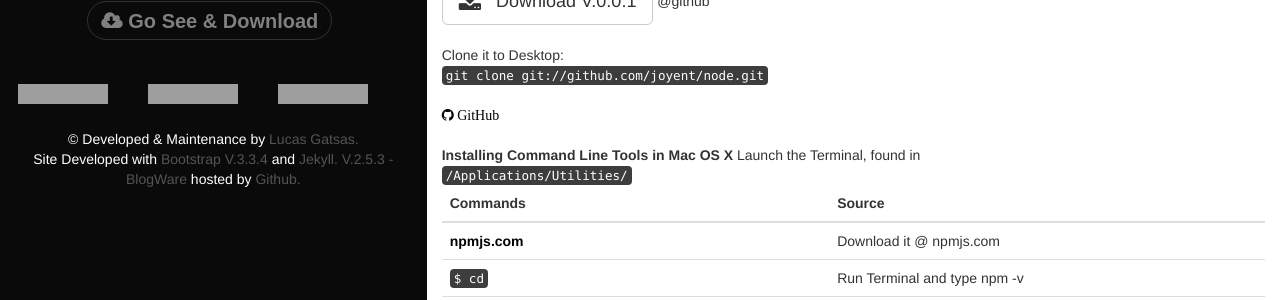
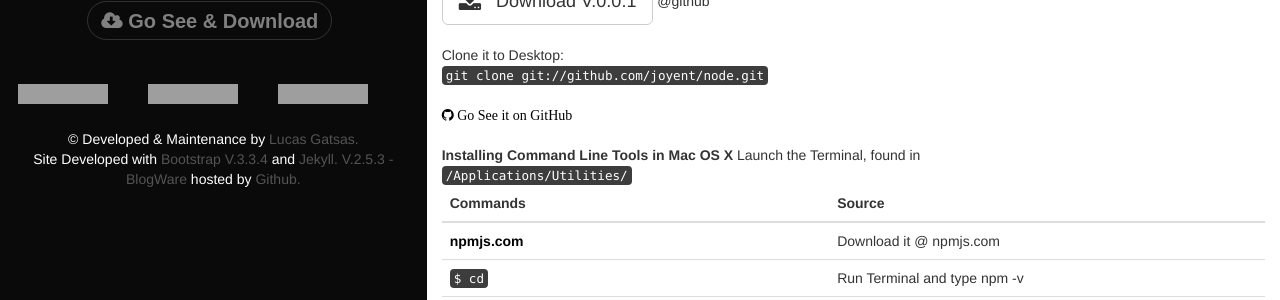
Before and after one commit to bashawesome/bashawesome.github.io, a Jekyll site: the page built from index.html, in a window 1280 px wide and 900 px high, cut to the strip 437-737 px from the top of the window. Built offline with Jekyll 4.4.1, drawn with Linux system fonts in a browser that asks for light colours; nearby versions of some CDN libraries; the list of posts is cut into pages by our own code; grey boxes are pictures that could not be loaded.

Commit message:
New Update

```diff
--- a/_includes/default.html
+++ b/_includes/default.html
@@ -141,7 +141,7 @@
           <br>  <br>  Clone it to Desktop: <br><code> git clone git://github.com/joyent/node.git </code>
           <br>  <br>
 
- <a href="https://github.com/bashawesome/bashawesome.github.io"><i class="fa fa-github"> GitHub</i></a>
+ <a href="https://github.com/bashawesome/bashawesome.github.io"><i class="fa fa-github"> Go See it on GitHub</i></a>
         </div>
   <br>
 
```
